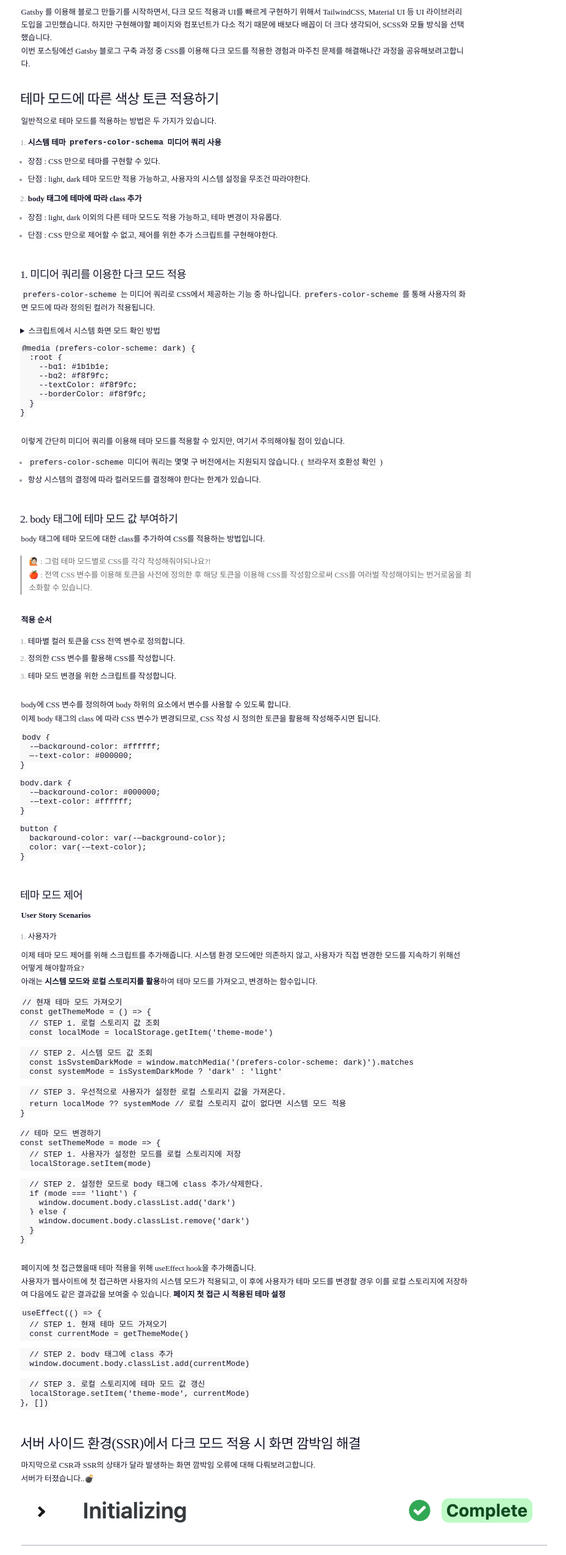
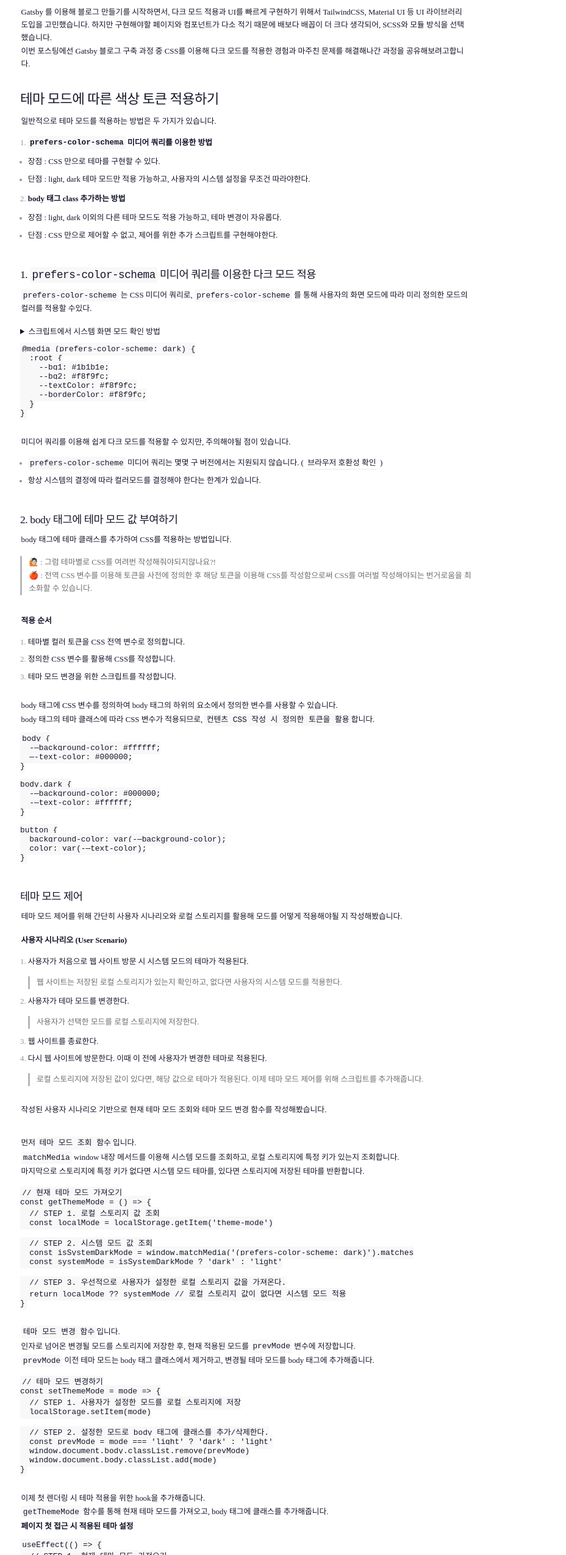
Before and after one commit to haejiii/haezzz.dev.com, a Gatsby site: page /gatsby-dark-mode/ in a window 1280 px wide. Shown: the part 250-2800 px from the top of the page at 61% size, without its empty margins (239-1167 px from the left). Built offline with nearby package versions, Linux system fonts and the light colour scheme; Gatsby itself is replaced by a stand-in of ours; some packages are replaced by stand-ins of ours; code samples lack their colours; a web font is replaced by a local one.

Commit message:
doc: update gatsby-dark-mode

````diff
--- a/content/blog/gatsby-dark-mode/index.md
+++ b/content/blog/gatsby-dark-mode/index.md
@@ -22,21 +22,21 @@ Gatsby 를 이용해 블로그 만들기를 시작하면서, 다크 모드 적
 
 일반적으로 테마 모드를 적용하는 방법은 두 가지가 있습니다.
 
-1. **시스템 테마 `prefers-color-schema` 미디어 쿼리 사용**
+1. **`prefers-color-schema` 미디어 쿼리를 이용한 방법**
 
 - 장점 : CSS 만으로 테마를 구현할 수 있다.
 - 단점 : light, dark 테마 모드만 적용 가능하고, 사용자의 시스템 설정을 무조건 따라야한다.
 
-2. **body 태그에 테마에 따라 class 추가**
+2. **body 태그 class 추가하는 방법**
 
 - 장점 : light, dark 이외의 다른 테마 모드도 적용 가능하고, 테마 변경이 자유롭다.
 - 단점 : CSS 만으로 제어할 수 없고, 제어를 위한 추가 스크립트를 구현해야한다.
 
 <br/>
 
-### 1. 미디어 쿼리를 이용한 다크 모드 적용
+### 1. `prefers-color-schema` 미디어 쿼리를 이용한 다크 모드 적용
 
-`prefers-color-scheme` 는 미디어 쿼리로 CSS에서 제공하는 기능 중 하나입니다. `prefers-color-scheme` 를 통해 사용자의 화면 모드에 따라 정의된 컬러가 적용됩니다.
+`prefers-color-scheme` 는 CSS 미디어 쿼리로, `prefers-color-scheme` 를 통해 사용자의 화면 모드에 따라 미리 정의한 모드의 컬러를 적용할 수있다.
 
 <br />
 
@@ -67,7 +67,7 @@ window.matchMedia('(prefers-color-scheme: dark)').matches
 
 <br/>
 
-이렇게 간단히 미디어 쿼리를 이용해 테마 모드를 적용할 수 있지만, 여기서 주의해야될 점이 있습니다.
+미디어 쿼리를 이용해 쉽게 다크 모드를 적용할 수 있지만, 주의해야될 점이 있습니다.
 
 - `prefers-color-scheme` 미디어 쿼리는 몇몇 구 버전에서는 지원되지 않습니다. ([브라우저 호환성 확인](https://developer.mozilla.org/en-US/docs/Web/CSS/@media/prefers-color-scheme#browser_compatibility))
 - 항상 시스템의 결정에 따라 컬러모드를 결정해야 한다는 한계가 있습니다.
@@ -76,9 +76,9 @@ window.matchMedia('(prefers-color-scheme: dark)').matches
 
 ### 2. body 태그에 테마 모드 값 부여하기
 
-body 태그에 테마 모드에 대한 class를 추가하여 CSS를 적용하는 방법입니다.
+body 태그에 테마 클래스를 추가하여 CSS를 적용하는 방법입니다.
 
-> 🙋🏻 : 그럼 테마 모드별로 CSS를 각각 작성해줘야되나요?!
+> 🙋🏻 : 그럼 테마별로 CSS를 여려번 작성해줘야되지않나요?!
 >
 > 🍎 : 전역 CSS 변수를 이용해 토큰을 사전에 정의한 후 해당 토큰을 이용해 CSS를 작성함으로써 CSS를 여러벌 작성해야되는 번거로움을 최소화할 수 있습니다.
 
@@ -92,9 +92,9 @@ body 태그에 테마 모드에 대한 class를 추가하여 CSS를 적용하는
 
 <br />
 
-body에 CSS 변수를 정의하여 body 하위의 요소에서 변수를 사용할 수 있도록 합니다.
+body 태그에 CSS 변수를 정의하여 body 태그의 하위의 요소에서 정의한 변수를 사용할 수 있습니다.
 
-이제 body 태그의 class 에 따라 CSS 변수가 변경되므로, CSS 작성 시 정의한 토큰을 활용해 작성해주시면 됩니다.
+body 태그의 테마 클래스에 따라 CSS 변수가 적용되므로, `컨텐츠 CSS 작성 시 정의한 토큰을 활용`합니다.
 
 ```css
 body {
@@ -117,14 +117,33 @@ button {
 
 ### 테마 모드 제어
 
-**User Story Scenarios**
+테마 모드 제어를 위해 간단히 사용자 시나리오와 로컬 스토리지를 활용해 모드를 어떻게 적용해야될 지 작성해봤습니다.
 
-1. 사용자가
+<br/>
 
-이제 테마 모드 제어를 위해 스크립트를 추가해줍니다.
-시스템 환경 모드에만 의존하지 않고, 사용자가 직접 변경한 모드를 지속하기 위해선 어떻게 해야할까요?
+**사용자 시나리오 (User Scenario)**
 
-아래는 **시스템 모드와 로컬 스토리지를 활용**하여 테마 모드를 가져오고, 변경하는 함수입니다.
+1. 사용자가 처음으로 웹 사이트 방문 시 시스템 모드의 테마가 적용된다.
+   > 웹 사이트는 저장된 로컬 스토리지가 있는지 확인하고, 없다면 사용자의 시스템 모드를 적용한다.
+2. 사용자가 테마 모드를 변경한다.
+   > 사용자가 선택한 모드를 로컬 스토리지에 저장한다.
+3. 웹 사이트를 종료한다.
+4. 다시 웹 사이트에 방문한다. 이때 이 전에 사용자가 변경한 테마로 적용된다.
+   > 로컬 스토리지에 저장된 값이 있다면, 해당 값으로 테마가 적용된다.
+   > 이제 테마 모드 제어를 위해 스크립트를 추가해줍니다.
+
+<br/>
+
+작성된 사용자 시나리오 기반으로 현재 테마 모드 조회와 테마 모드 변경 함수를 작성해봤습니다.
+
+<br/>
+<br/>
+
+먼저 `테마 모드 조회 함수`입니다.
+
+`matchMedia` window 내장 메서드를 이용해 시스템 모드를 조회하고, 로컬 스토리지에 특정 키가 있는지 조회합니다.
+
+마지막으로 스토리지에 특정 키가 없다면 시스템 모드 테마를, 있다면 스토리지에 저장된 테마를 반환합니다.
 
 ```js
 // 현재 테마 모드 가져오기
@@ -139,26 +158,35 @@ const getThemeMode = () => {
   // STEP 3. 우선적으로 사용자가 설정한 로컬 스토리지 값을 가져온다.
   return localMode ?? systemMode // 로컬 스토리지 값이 없다면 시스템 모드 적용
 }
+```
 
+<br/>
+
+`테마 모드 변경 함수`입니다.
+
+인자로 넘어온 변경될 모드를 스토리지에 저장한 후, 현재 적용된 모드를 `prevMode` 변수에 저장합니다.
+
+`prevMode` 이전 테마 모드는 body 태그 클래스에서 제거하고, 변경될 테마 모드를 body 태그에 추가해줍니다.
+
+```js
 // 테마 모드 변경하기
 const setThemeMode = mode => {
   // STEP 1. 사용자가 설정한 모드를 로컬 스토리지에 저장
   localStorage.setItem(mode)
 
-  // STEP 2. 설정한 모드로 body 태그에 class 추가/삭제한다.
-  if (mode === 'light') {
-    window.document.body.classList.add('dark')
-  } else {
-    window.document.body.classList.remove('dark')
-  }
+  // STEP 2. 설정한 모드로 body 태그에 클래스를 추가/삭제한다.
+  const prevMode = mode === 'light' ? 'dark' : 'light'
+  window.document.body.classList.remove(prevMode)
+  window.document.body.classList.add(mode)
 }
 ```
 
 <br/>
 
-페이지에 첫 접근했을때 테마 적용을 위해 useEffect hook을 추가해줍니다.
+이제 첫 렌더링 시 테마 적용을 위한 hook을 추가해줍니다.
 
-사용자가 웹사이트에 첫 접근하면 사용자의 시스템 모드가 적용되고, 이 후에 사용자가 테마 모드를 변경할 경우 이를 로컬 스토리지에 저장하여 다음에도 같은 결과값을 보여줄 수 있습니다.
+`getThemeMode` 함수를 통해 현재 테마 모드를 가져오고, body 태그에 클래스를 추가해줍니다.
+
 **페이지 첫 접근 시 적용된 테마 설정**
 
 ```js
@@ -175,17 +203,25 @@ useEffect(() => {
 ```
 
 <br/>
+<br/>
 
 ## 서버 사이드 환경(SSR)에서 다크 모드 적용 시 화면 깜박임 해결
 
 마지막으로 CSR과 SSR의 상태가 달라 발생하는 화면 깜박임 오류에 대해 다뤄보려고합니다.
 
-서버가 터졌습니다..💣
+> 서버가 터졌습니다..💣
 
 ![buildFailed](./images/buildFailed.png)
 
-Gatsby 는 정적으로 페이지를 생성하는 SSG 방식을 사용합니다. v4가 공개되고부터는 SSG 방식 외에도 서버 사이드 렌더링(SSR) 방식 또한 지원합니다. Gatsby 로컬 서버는 CSR 방식으로 동작되기 때문에 발생하지 않았던 오류가 실제 서버에 반영되었을때 발생한 것이였습니다..
-먼저 오류를 해결하기 위해서 로컬 서버에서도 SSR 로 동작되어야하는데, 다행이 Gatsy 에서는 로컬 서버에서도 SSR 로 동작될 수 있게 옵션을 제공합니다.
+<br />
+<br />
+
+Gatsby 는 정적으로 페이지를 생성하는 SSG 방식을 사용합니다. v4가 공개되고부터는 SSG 방식 외에도 서버 사이드 렌더링(SSR) 방식 또한 지원합니다.
+
+Gatsby 로컬 서버는 CSR 방식으로 동작되기 때문에 발생하지 않았던 오류가 실제 서버에 반영되었을때 발생한 것이였습니다..
+
+먼저 오류를 해결하기 위해서 로컬 서버에서도 SSR 로 동작되어야하는데, 다행이 Gatsby 에서는 로컬 서버에서도 SSR 로 동작될 수 있게 옵션을 제공합니다.
+
 gatsby-config.js 파일에 `DEV_SSR`옵션을 추가해줍니다.
 
 ```js
@@ -199,19 +235,38 @@ module.exports = {
 }
 ```
 
+<br />
+<br />
+
+### ❌ localStorage is not undefined
+
+localStorage 는 브라우저에서만 사용 가능한 API이기 때문에 예외 처리가 필요합니다.
+
 ![localStorage](./images/buildError.png)
 
-localStorage 는 브라우저에서만 사용 가능한 API이기 때문에 아래와 같이 예외 처리를 추가해줍니다.
+<br />
+
+**localStorage 예외 처리 방법**
 
 ```js
 if (typeof window !== undefined) { ... }
 ```
 
+<br />
+<br />
+
+### 화면 깜박임 현상 (Screen Flickering)
+
 ![gif](./images/screenFlickering.gif)
 
-사용자는 `dark` 테마를 선택했지만, 초기 테마 모드가 `light`이기 때문에 화면 깜박임이 발생한다.
-SSR과 CSR의 상태가 다르기 때문인데, 하이드레이팅되는 시점에 `light` -> `dark` 테마로 변경되었기 때문이다.
-실제 서버에서 html를 생성하는 시점에는 typeof window !== undefined 로 모드 적용 코드가 예외 처리되었기 때문에 서버에서는 light 테마의 html 를 생성한다. 그 후 하이드레이팅되며 테마가 적용되었기 때문에 화면 깜박임 현상이 발생하는 것이다.
+<br />
+
+사용자는 `dark` 테마를 선택했지만, 초기 테마 모드가 `light`이기 때문에 화면 깜박임이 발생합니다.
+
+SSR과 CSR의 상태가 다르기 때문인데, 하이드레이팅되는 시점에 `light` -> `dark` 테마로 변경되기 때문입니다.
+실제 서버에서 html를 생성하는 시점에는 typeof window !== undefined 로 모드 적용 코드가 예외 처리되었기 때문에 서버에서는 light 테마의 html 를 생성합니다.
+그 후 하이드레이팅되며 테마가 적용되었기 때문에 화면 깜박임 현상이 발생하는 것입니다.
+
 이를 해결하기 위해선 SSR과 CSR의 상태를 매칭해줘야하는데, 테마를 적용하는 로직을 스크립트 최상단에서 먼저 실행함으로써 해결할 수 있다.
 
 <br/>
````
